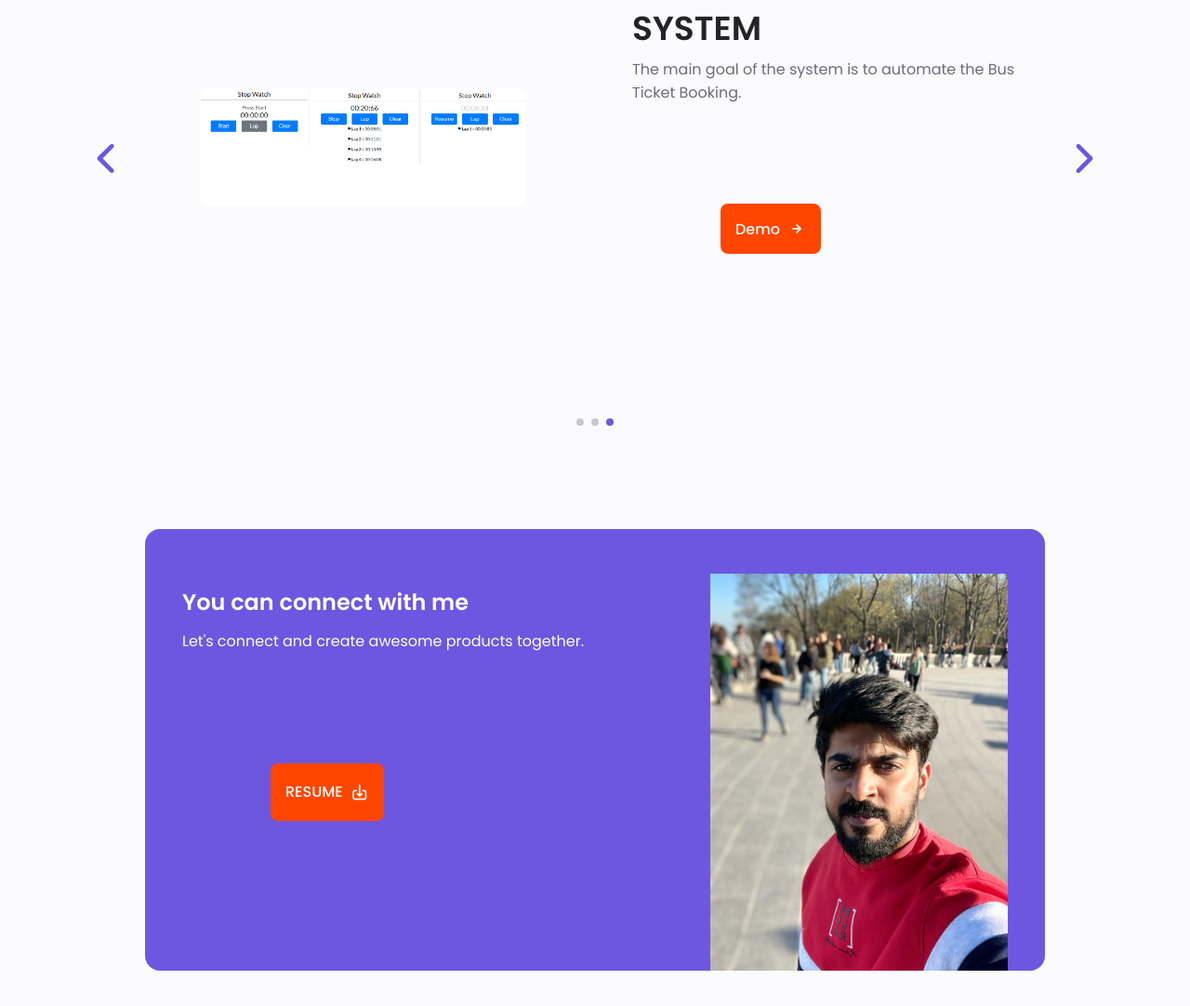
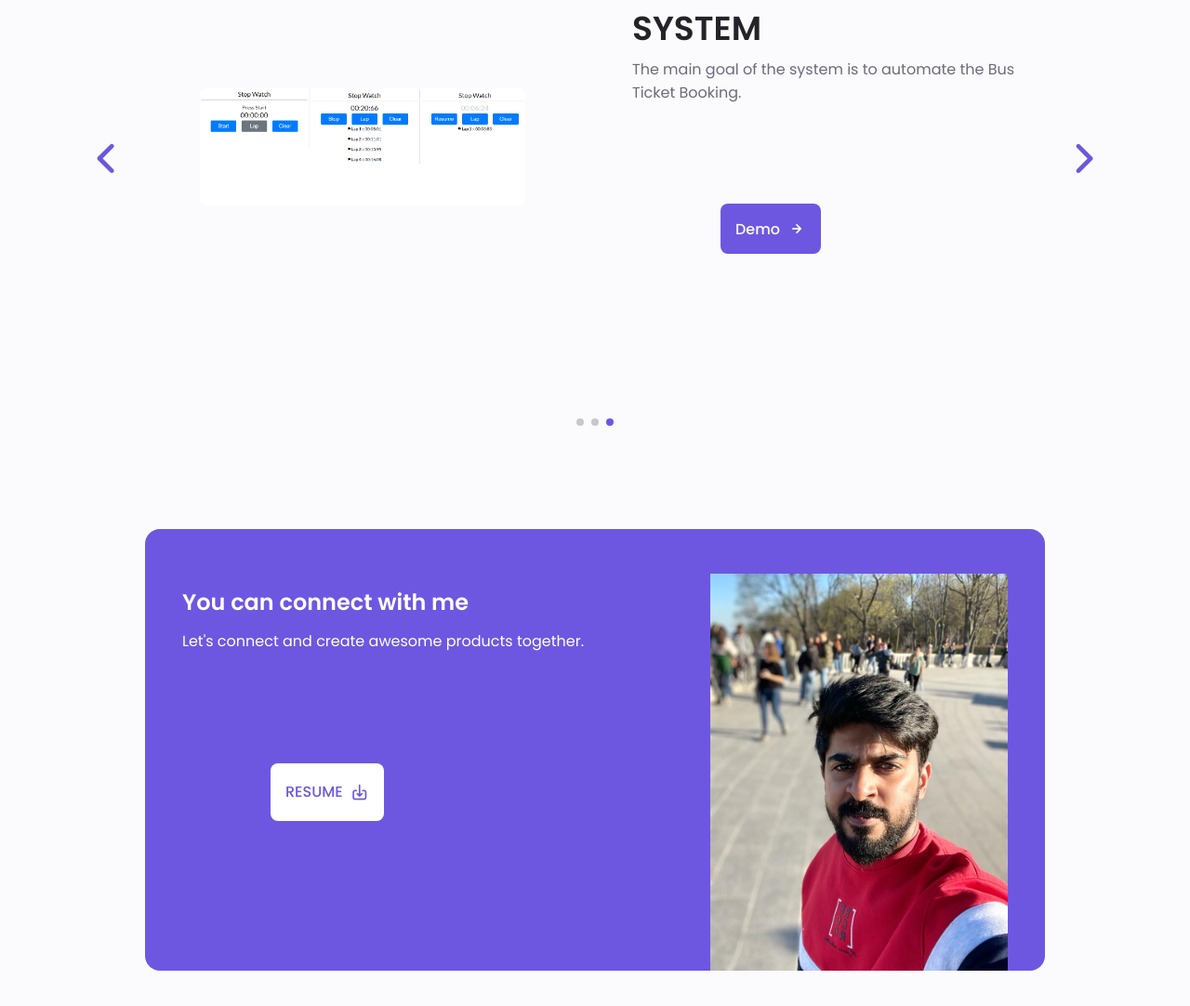
Before and after one commit to pbgithub003/Praveen_Babu_Portfolio, a PHP site: page / in a window 1280 px wide. Shown: the part 3794-4876 px from the top of the page at 93% size. Run offline with PHP 8.4, Linux system fonts and the light colour scheme.

Commit message:
portfolio new update

```diff
--- a/assets/css/styles.css
+++ b/assets/css/styles.css
@@ -917,7 +917,6 @@ from, to { border-color: transparent }
 /*====================Connect==========================*/
 a.button.button--flex{
   margin: 95px;
-  background-color: orangered;
 
 }
 
--- a/index.html
+++ b/index.html
@@ -572,13 +572,15 @@
           <p class="project__description">
             Let's connect and create awesome products together.
           </p>
-          <a
+          <div class="about__buttons">
+            <a
               download=""
-              href="assets/pdf/PraveenBabu_FSC.pdf"
-              class="button button--flex"
+              href="assets/pdf/PraveenBabu_Resume-new.pdf"
+              class="button button--flex button--white"
             >
               RESUME<i class="uil uil-download-alt button__icon"></i
             ></a>
+          </div>
         </div>
 
         <img src="assets/img/pic1.jpeg" alt="contact image" class="project__img" />
```
